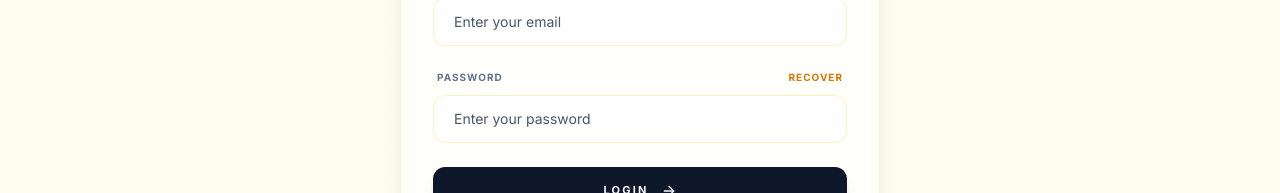
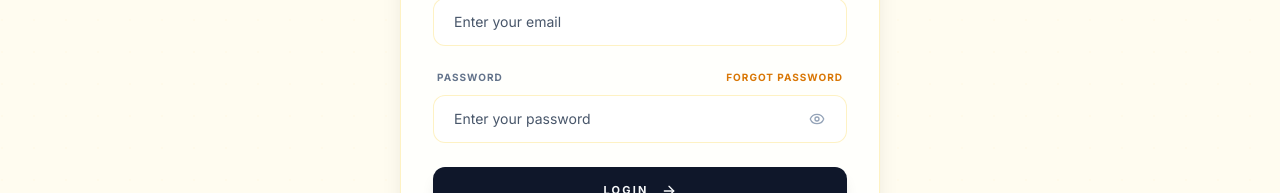
Before and after one commit to soumyaranjan-mindbrain/legal-auditor, a React (Vite) app in the folder frontend/: page /login in a window 1280 px wide. Shown: the part 334-527 px from the top of the page. Built offline with nearby package versions, Linux system fonts and the light colour scheme; no server answers.

Commit message:
Login page password viewer added

```diff
--- a/frontend/src/pages/auth/Login.jsx
+++ b/frontend/src/pages/auth/Login.jsx
@@ -1,6 +1,6 @@
 import React, { useState } from 'react';
 import { useNavigate, Link } from 'react-router-dom';
-import { Command, ArrowRight, Fingerprint, ShieldCheck, Loader2 } from "lucide-react";
+import { Command, ArrowRight, Fingerprint, ShieldCheck, Loader2, Eye, EyeOff, AlertTriangle, X } from "lucide-react";
 import { Button } from '../../components/ui/button';
 import { Input } from '../../components/ui/input';
 import { useAuth } from '../../hooks/useAuth';
@@ -10,6 +10,8 @@ const Login = () => {
     const { login } = useAuth();
     const [email, setEmail] = useState('');
     const [password, setPassword] = useState('');
+    const [showPassword, setShowPassword] = useState(false);
+    const [showModal, setShowModal] = useState(false);
     const [loading, setLoading] = useState(false);
     const [error, setError] = useState('');
 
@@ -74,16 +76,31 @@ const Login = () => {
                         <div className="space-y-2.5">
                             <div className="flex items-center justify-between px-1">
                                 <label className="text-[10px] font-black uppercase tracking-widest text-slate-500">Password</label>
-                                <Link to="/forgot-password" size="sm" className="text-[10px] font-black uppercase tracking-widest text-amber-600 hover:text-amber-700 transition-colors">Recover</Link>
+                                <button
+                                    type="button"
+                                    onClick={() => setShowModal(true)}
+                                    className="text-[10px] font-black uppercase tracking-widest text-amber-600 hover:text-amber-700 transition-colors"
+                                >
+                                    Forgot Password
+                                </button>
                             </div>
+                            <div className="relative group">
                                 <Input
-                                type="password"
+                                    type={showPassword ? "text" : "password"}
                                     placeholder="Enter your password"
                                     value={password}
                                     onChange={(e) => setPassword(e.target.value)}
                                     required
-                                className="h-12 px-5 rounded-xl border-amber-200/50 dark:border-amber-900/30 bg-white dark:bg-zinc-900/30 focus-visible:ring-2 focus-visible:ring-amber-400"
+                                    className="h-12 px-5 pr-12 rounded-xl border-amber-200/50 dark:border-amber-900/30 bg-white dark:bg-zinc-900/30 focus-visible:ring-2 focus-visible:ring-amber-400"
                                 />
+                                <button
+                                    type="button"
+                                    onClick={() => setShowPassword(!showPassword)}
+                                    className="absolute right-4 top-1/2 -translate-y-1/2 p-1.5 text-slate-400 hover:text-amber-600 dark:hover:text-amber-400 transition-colors"
+                                >
+                                    {showPassword ? <EyeOff className="w-4 h-4" /> : <Eye className="w-4 h-4" />}
+                                </button>
+                            </div>
                         </div>
 
                         <Button
@@ -114,6 +131,40 @@ const Login = () => {
                     <p className="text-[10px] font-black text-slate-500 dark:text-slate-400 uppercase tracking-[0.4em]">© 2026 • ALL RIGHTS RESERVED</p>
                 </div>
             </div>
+
+            {/* Custom SMTP Blocked Modal */}
+            {showModal && (
+                <div className="fixed inset-0 z-[100] flex items-center justify-center p-4 bg-slate-950/60 backdrop-blur-md animate-in fade-in duration-300">
+                    <div className="bg-white dark:bg-slate-900 w-full max-w-md rounded-2xl border border-amber-200/50 dark:border-amber-900/30 p-8 shadow-2xl animate-in zoom-in-95 duration-300 relative">
+                        <button
+                            onClick={() => setShowModal(false)}
+                            className="absolute top-4 right-4 p-2 text-slate-400 hover:text-slate-900 dark:hover:text-white transition-colors"
+                        >
+                            <X className="w-5 h-5" />
+                        </button>
+
+                        <div className="flex flex-col items-center text-center space-y-6">
+                            <div className="w-20 h-20 rounded-2xl bg-amber-50 dark:bg-amber-950/40 border-2 border-amber-200 dark:border-amber-900 flex items-center justify-center">
+                                <AlertTriangle className="w-10 h-10 text-amber-600 dark:text-amber-500" />
+                            </div>
+
+                            <div className="space-y-2">
+                                <h3 className="text-xl font-black text-slate-900 dark:text-white uppercase tracking-tight">Password Reset Restricted</h3>
+                                <p className="text-[11px] font-bold text-slate-500 uppercase tracking-widest leading-relaxed">
+                                    password reset system is curently not available due to smtp block.
+                                </p>
+                            </div>
+
+                            <Button
+                                onClick={() => setShowModal(false)}
+                                className="w-full h-12 bg-slate-900 dark:bg-amber-500 dark:text-slate-900 rounded-xl text-[11px] uppercase font-black tracking-[0.2em]"
+                            >
+                                Got it, thanks
+                            </Button>
+                        </div>
+                    </div>
+                </div>
+            )}
         </div>
     );
 };
--- a/frontend/src/pages/auth/Signup.jsx
+++ b/frontend/src/pages/auth/Signup.jsx
@@ -1,6 +1,6 @@
 import React, { useState } from 'react';
 import { useNavigate, Link } from 'react-router-dom';
-import { Command, ArrowRight, User, Mail, Lock, ShieldCheck, Loader2 } from "lucide-react";
+import { Command, ArrowRight, User, Mail, Lock, ShieldCheck, Loader2, Eye, EyeOff } from "lucide-react";
 import { Button } from '../../components/ui/button';
 import { Input } from '../../components/ui/input';
 import { useAuth } from '../../hooks/useAuth';
@@ -14,6 +14,7 @@ const Signup = () => {
         password: '',
         verifyEmail: false
     });
+    const [showPassword, setShowPassword] = useState(false);
     const [loading, setLoading] = useState(false);
     const [error, setError] = useState('');
 
@@ -86,14 +87,23 @@ const Signup = () => {
 
                         <div className="space-y-2.5">
                             <label className="text-[10px] font-black uppercase tracking-widest text-slate-500 ml-1">Password</label>
+                            <div className="relative group">
                                 <Input
-                                type="password"
+                                    type={showPassword ? "text" : "password"}
                                     placeholder="Enter your password"
                                     value={formData.password}
                                     onChange={(e) => setFormData({...formData, password: e.target.value})}
                                     required
-                                className="h-12 px-5 rounded-xl border-amber-200/50 dark:border-amber-900/30 bg-white dark:bg-zinc-900/30 focus-visible:ring-2 focus-visible:ring-amber-400"
+                                    className="h-12 px-5 pr-12 rounded-xl border-amber-200/50 dark:border-amber-900/30 bg-white dark:bg-zinc-900/30 focus-visible:ring-2 focus-visible:ring-amber-400"
                                 />
+                                <button
+                                    type="button"
+                                    onClick={() => setShowPassword(!showPassword)}
+                                    className="absolute right-4 top-1/2 -translate-y-1/2 p-1.5 text-slate-400 hover:text-amber-600 dark:hover:text-amber-400 transition-colors"
+                                >
+                                    {showPassword ? <EyeOff className="w-4 h-4" /> : <Eye className="w-4 h-4" />}
+                                </button>
+                            </div>
                         </div>
 
                         {/* Verification Toggle */}
```
Lines whose indentation alone changed are shown as unchanged.
